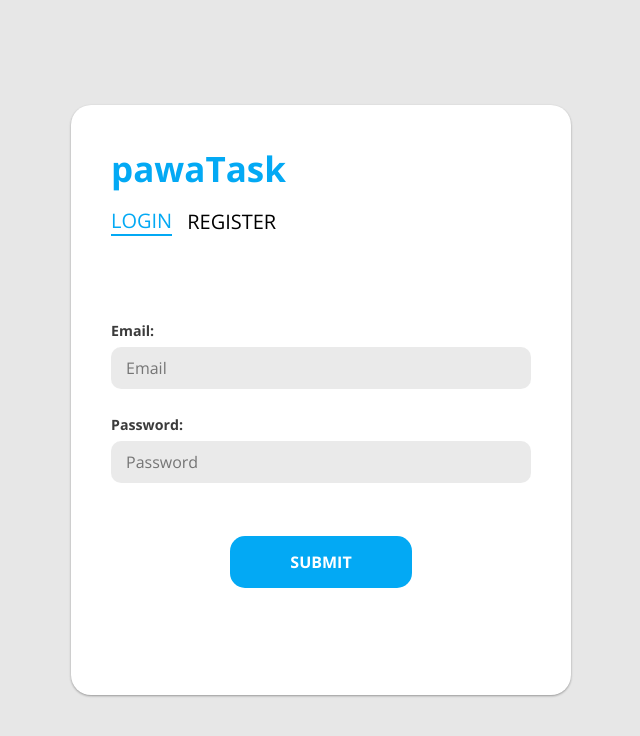
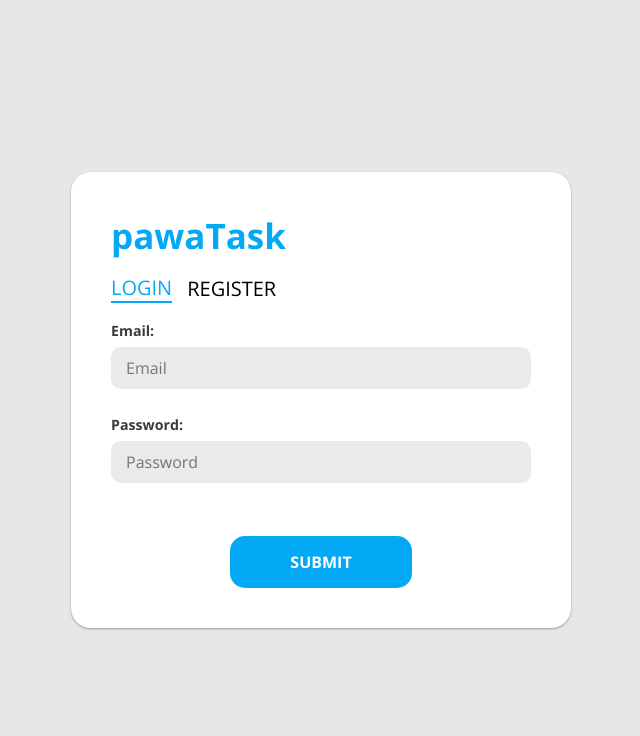
Before and after one commit to nikitaviira/pawaTask, a Vue app in the folder frontend/: page /auth in a window 1280 px wide. Shown: the top 736 px of the page, without its empty margins (319-959 px from the left). Built offline with nearby package versions, Linux system fonts and the light colour scheme.

Commit message:
remove max-height

```diff
--- a/frontend/src/views/Auth.vue
+++ b/frontend/src/views/Auth.vue
@@ -88,7 +88,6 @@
     min-width: 500px;
     border-radius: 20px;
     box-shadow: $shadow;
-    min-height: 590px;
     display: flex;
     flex-direction: column;
     @media screen and (max-width: 600px) {
```
